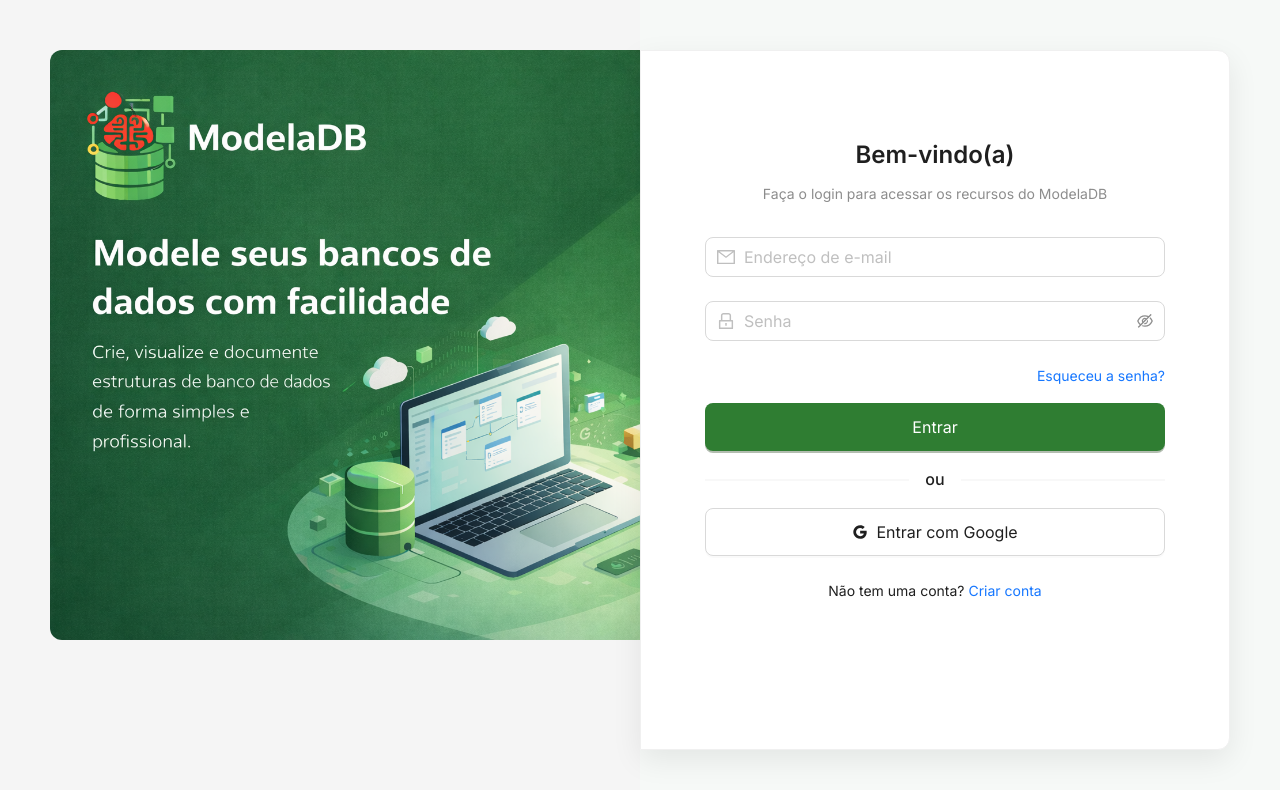
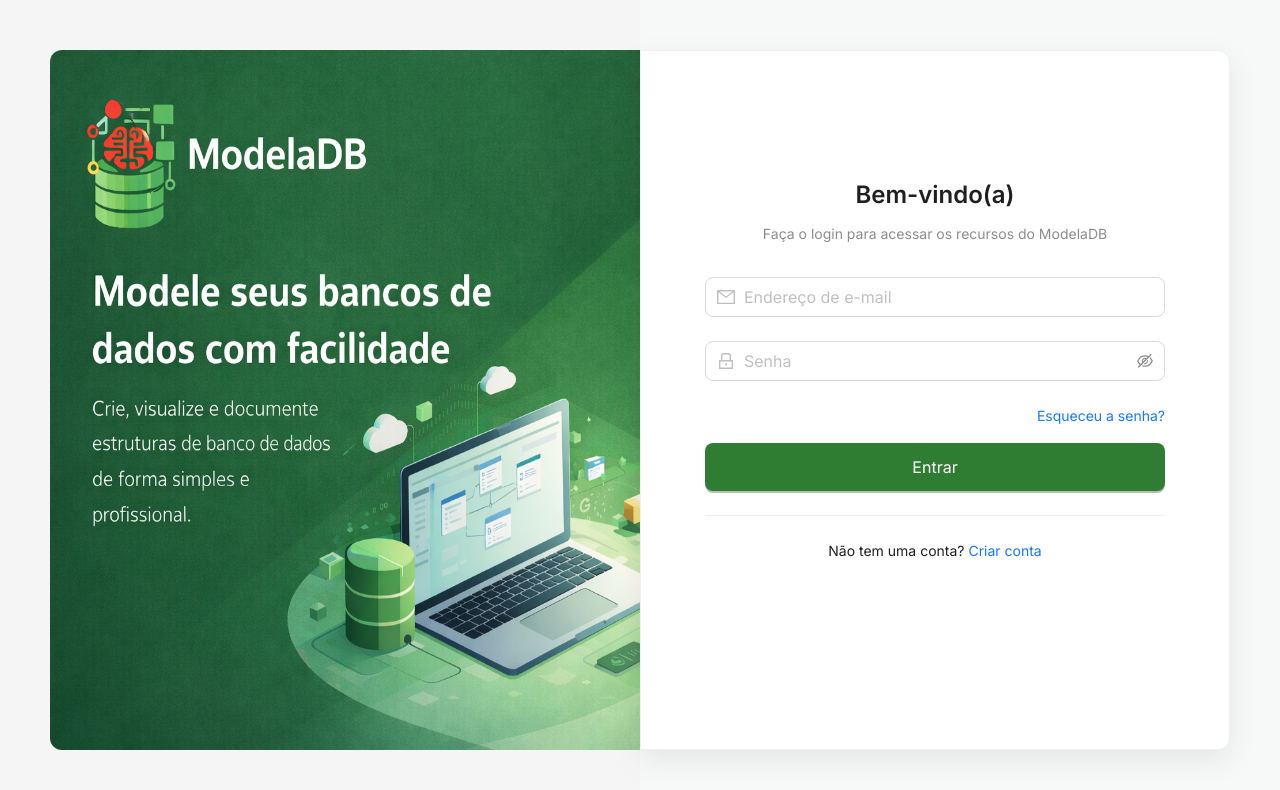
Before and after one commit to duda8399/modeladb-frontend, a React (Vite) app: page /login in a window 1280 px wide. Shown: the top 790 px of the page. Built offline with nearby package versions, Linux system fonts and the light colour scheme.

Commit message:
ajustando layout e mensagens de erro

```diff
--- a/src/views/Authenticator/login.tsx
+++ b/src/views/Authenticator/login.tsx
@@ -10,7 +10,7 @@ import {
   Form,
   message,
 } from "antd";
-import { GoogleOutlined, LockOutlined, MailOutlined } from "@ant-design/icons";
+import { LockOutlined, MailOutlined } from "@ant-design/icons";
 import { useNavigate } from "react-router-dom";
 import Background from "../../assets/fundo.png";
 import { api } from "../../services/api";
@@ -40,9 +40,14 @@ export default function LoginPage() {
       localStorage.setItem("accessToken", accessToken);
       navigate("/");
     } catch (error: any) {
-      messageApi.error(
-        error?.response?.data?.message || "E-mail ou senha inválidos",
-      );
+      const errorMessage = error?.response?.data?.message;
+
+      const messageText =
+        !errorMessage || errorMessage === "Unauthorized"
+          ? "E-mail ou senha inválidos"
+          : errorMessage;
+
+      messageApi.error(messageText);
     } finally {
       loading.destroy();
     }
@@ -56,7 +61,7 @@ export default function LoginPage() {
           xs={0}
           md={12}
           style={{
-            height: "100vh",
+            height: "100%",
             padding: "50px 0 50px 50px",
             boxSizing: "border-box",
           }}
@@ -66,8 +71,7 @@ export default function LoginPage() {
             alt="Ilustração ModelaDB"
             style={{
               width: "100%",
-              maxWidth: "100%",
-              maxHeight: "100%",
+              height: "100%",
               borderRadius: "12px 0 0 12px",
             }}
           />
@@ -90,7 +94,7 @@ export default function LoginPage() {
               width: "100%",
               minHeight: "100%",
               borderRadius: "0 12px 12px 0",
-              padding: "40px 40px",
+              padding: "80px 40px",
               boxShadow: "0 10px 30px rgba(0,0,0,0.08)",
             }}
           >
@@ -170,16 +174,7 @@ export default function LoginPage() {
               </Button>
             </Form>
 
-            <Divider>ou</Divider>
-
-            <Button
-              block
-              size="large"
-              icon={<GoogleOutlined />}
-              style={{ height: 48, borderRadius: 8 }}
-            >
-              Entrar com Google
-            </Button>
+            <Divider />
 
             <Text
               style={{
--- a/src/views/Authenticator/register.tsx
+++ b/src/views/Authenticator/register.tsx
@@ -10,7 +10,6 @@ import {
   message,
   Card,
 } from "antd";
-import { GoogleOutlined } from "@ant-design/icons";
 import { useNavigate } from "react-router-dom";
 import { register } from "../../services/auth.service";
 import { useState } from "react";
@@ -27,7 +26,7 @@ export default function RegisterPage() {
       setLoading(true);
       await register(values);
       messageApi.success("Conta criada com sucesso!");
-      //navigate("/login");
+      navigate("/login");
     } catch (error: any) {
       messageApi.error(error?.response?.data?.message || "Erro ao criar conta");
     } finally {
@@ -36,7 +35,6 @@ export default function RegisterPage() {
   }
 
   return (
-
     <Layout style={{ height: "100vh" }}>
       {contextHolder}
       <Row style={{ height: "100vh" }}>
@@ -44,7 +42,7 @@ export default function RegisterPage() {
           xs={0}
           md={12}
           style={{
-            height: "100vh",
+            height: "100%",
             padding: "50px 0 50px 50px",
             boxSizing: "border-box",
           }}
@@ -54,8 +52,7 @@ export default function RegisterPage() {
             alt="Ilustração ModelaDB"
             style={{
               width: "100%",
-              maxWidth: "100%",
-              maxHeight: "100%",
+              height: "100%",
               borderRadius: "12px 0 0 12px",
             }}
           />
@@ -78,7 +75,7 @@ export default function RegisterPage() {
               width: "100%",
               minHeight: "100%",
               borderRadius: "0 12px 12px 0",
-              padding: "20px 20px",
+              padding: "0 40px",
               boxShadow: "0 10px 30px rgba(0,0,0,0.08)",
             }}
           >
@@ -161,19 +158,14 @@ export default function RegisterPage() {
               </Button>
             </Form>
 
-            <Divider>ou</Divider>
-
-            <Button block icon={<GoogleOutlined />} size="large">
-              Criar conta com Google
-            </Button>
+            <Divider />
 
             <Text
-              style={{ display: "block", textAlign: "center", paddingTop: 24 }}
+              style={{ display: "block", textAlign: "center", paddingTop: 10 }}
             >
               Já possui uma conta?{" "}
               <Link onClick={() => navigate("/")}>Faça login</Link>
             </Text>
-
           </Card>
         </Col>
       </Row>
```
